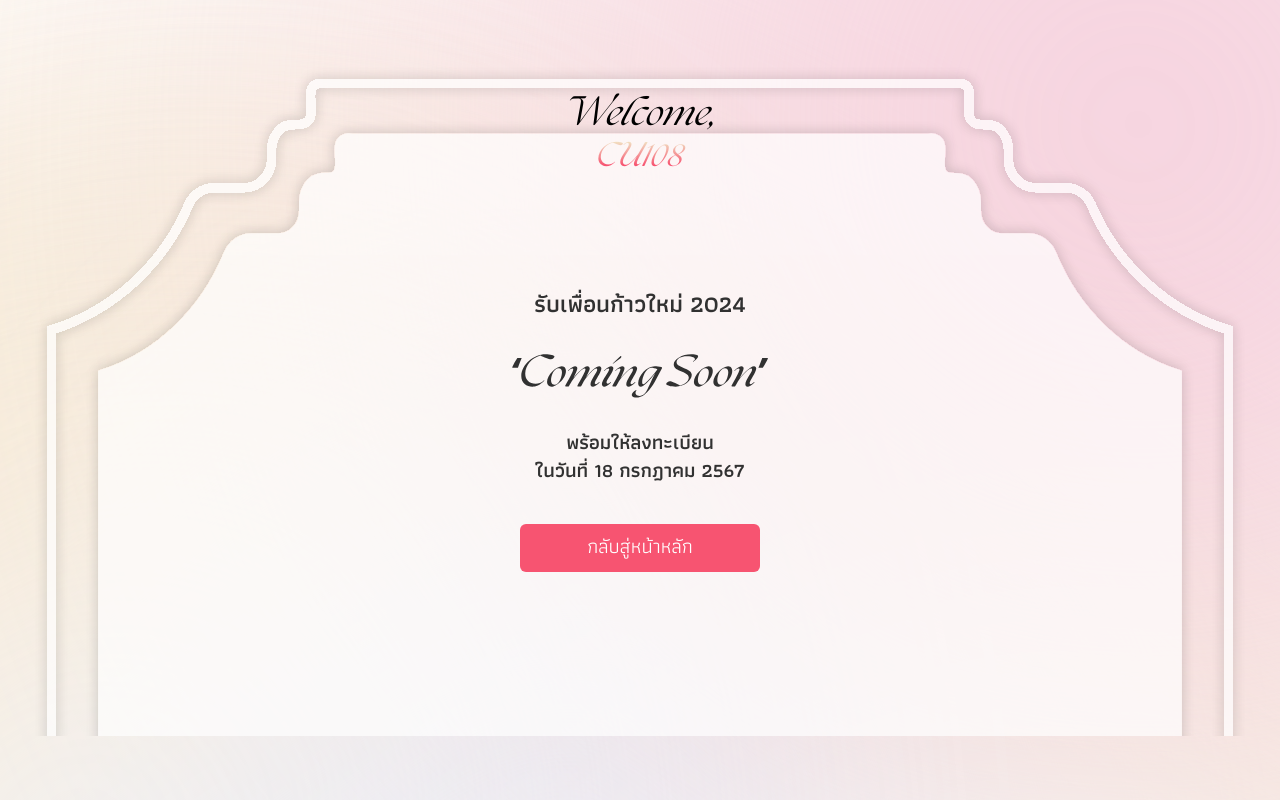
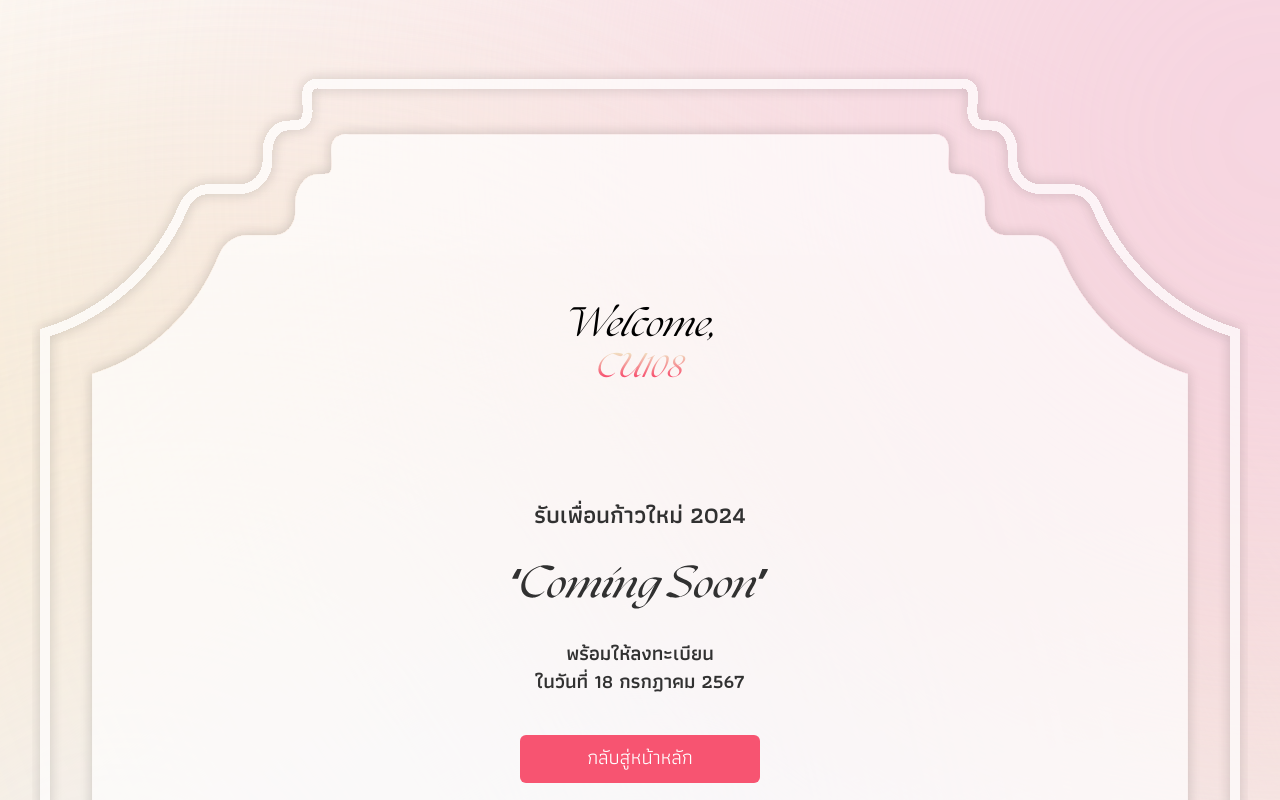
Before and after one commit to mastermrx008/firstdate-rpkm67-frontend, a Next.js app: page /comingsoon in a window 1280 px wide. Shown: the top 800 px of the page. Built offline with nearby package versions, Linux system fonts and the light colour scheme; no server answers; sample sign-in values are in the browser's storage.

Commit message:
refactor: coming soon

```diff
--- a/src/app/comingsoon/page.tsx
+++ b/src/app/comingsoon/page.tsx
@@ -6,13 +6,12 @@ import comingsoon from '../../../public/comingsoon.svg';
 
 export default function Home() {
   return (
-    <main className="w-full h-screen flex justify-center items-center flex-col">
     <Border
       variant="transparent"
       className="flex flex-col"
     >
       {' '}
-        <Welcome />
+      <Welcome containerClassName="mt-[20%]" />
       <h1 className="text-2xl text-center font-semibold text-project-light-gray mb-7">
         รับเพื่อนก้าวใหม่ 2024
       </h1>
@@ -28,6 +27,5 @@ export default function Home() {
       </h1>
       <Back_To_Menu />
     </Border>
-    </main>
   );
 }
```
Lines whose indentation alone changed are shown as unchanged.
